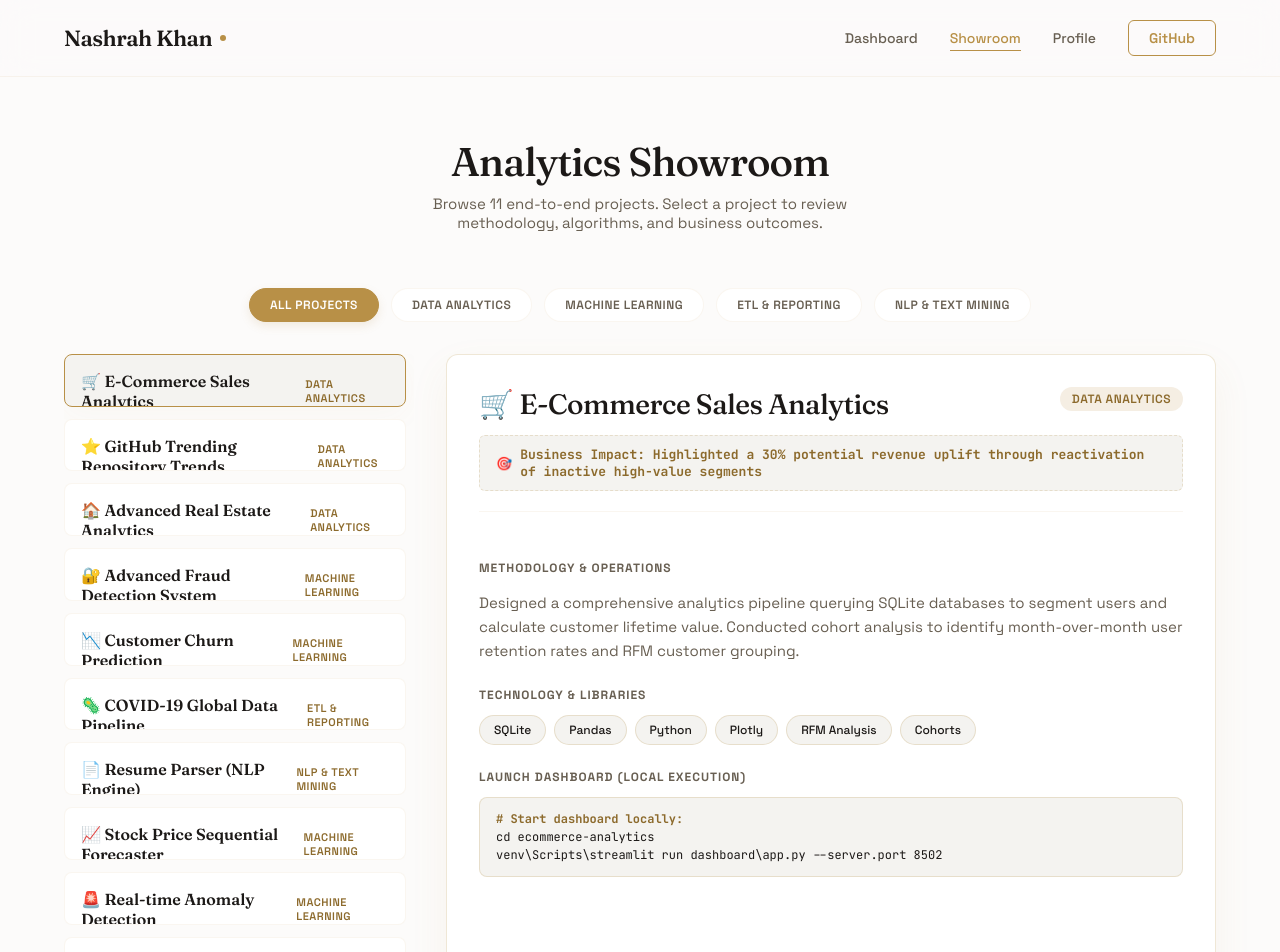
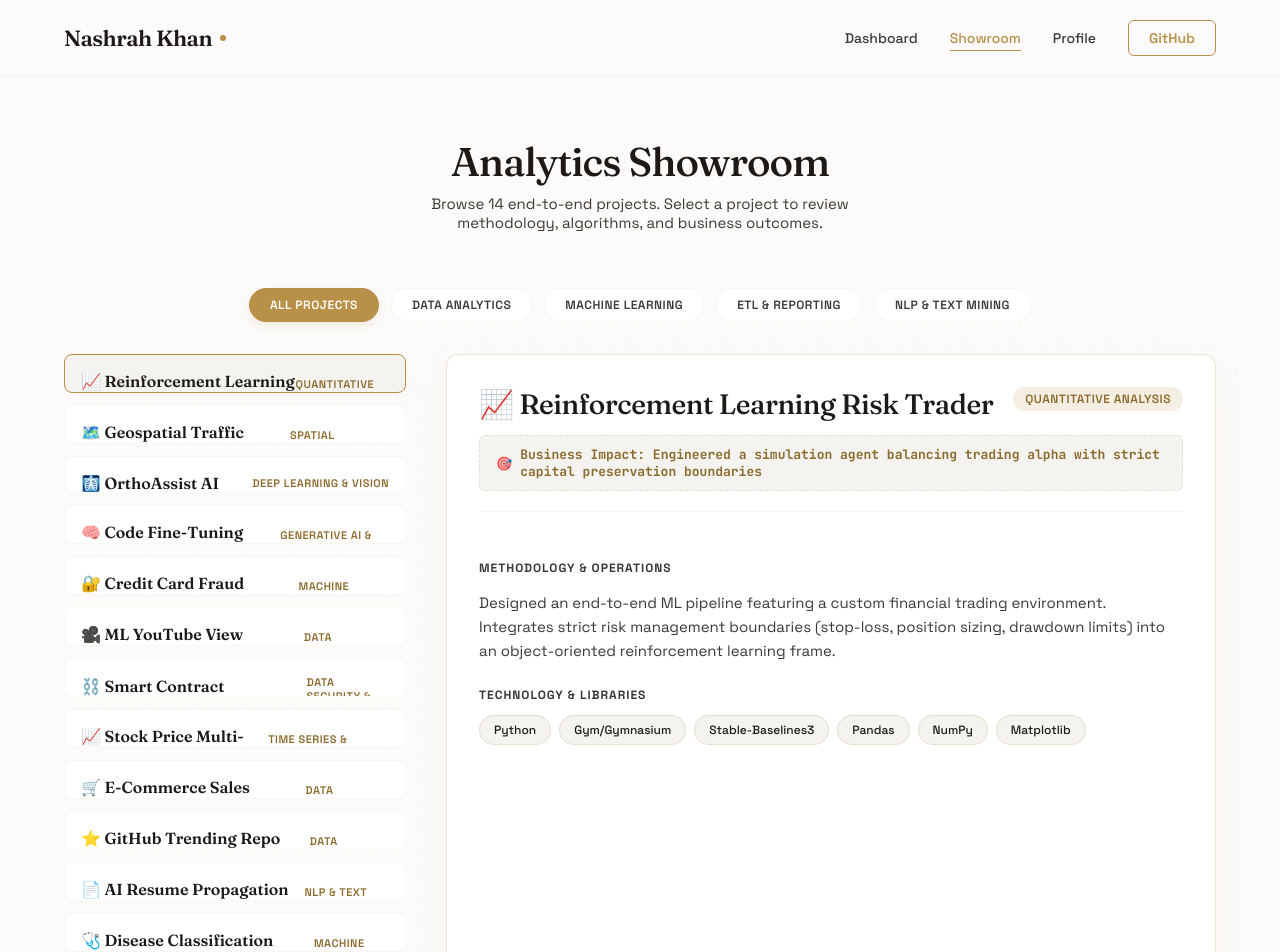
Before and after one commit to nashrahjaan53-code/my-portfolio, a React (Vite) app: page /#/projects in a window 1280 px wide. Shown: the top 952 px of the page. Built offline with nearby package versions, Linux system fonts and the light colour scheme.

Commit message:
Update portfolio statistics, add metrics ticker, and push latest build

```diff
--- a/src/App.css
+++ b/src/App.css
@@ -1083,3 +1083,44 @@
   color: var(--bg-card);
   box-shadow: 0 4px 10px rgba(184, 144, 71, 0.15);
 }
+
+/* Ticker Styles */
+.ticker-container {
+  overflow: hidden;
+  background-color: var(--bg-secondary);
+  border-bottom: 1px solid var(--border-gold);
+  padding: 8px 0;
+  white-space: nowrap;
+  width: 100%;
+  position: relative;
+  z-index: 5;
+}
+
+.ticker-wrap {
+  display: inline-block;
+  animation: ticker 40s linear infinite;
+}
+
+.ticker-item {
+  display: inline-block;
+  padding: 0 32px;
+  font-family: var(--font-mono);
+  font-size: 11px;
+  font-weight: 500;
+  color: var(--text-secondary);
+  letter-spacing: 0.5px;
+}
+
+.ticker-item span {
+  color: var(--accent-gold-dark);
+  font-weight: 700;
+}
+
+@keyframes ticker {
+  0% {
+    transform: translate3d(0, 0, 0);
+  }
+  100% {
+    transform: translate3d(-50%, 0, 0);
+  }
+}
--- a/src/data/projects.js
+++ b/src/data/projects.js
@@ -1,123 +1,144 @@
 export const projectsData = [
   {
     id: 1,
+    title: 'Reinforcement Learning Risk Trader',
+    category: 'Quantitative Analysis',
+    emoji: '📈',
+    description: 'Designed an end-to-end ML pipeline featuring a custom financial trading environment. Integrates strict risk management boundaries (stop-loss, position sizing, drawdown limits) into an object-oriented reinforcement learning frame.',
+    tech: 'Python, Gym/Gymnasium, Stable-Baselines3, Pandas, NumPy, Matplotlib',
+    impact: 'Engineered a simulation agent balancing trading alpha with strict capital preservation boundaries',
+    github: 'https://github.com/nashrahjaan53-code/rl-risk-trading-agent'
+  },
+  {
+    id: 2,
+    title: 'Geospatial Traffic Tracker',
+    category: 'Spatial Analytics',
+    emoji: '🗺️',
+    description: 'Built an end-to-end unsupervised machine learning application implementing DBSCAN clustering to detect spatial foot-traffic density hubs. Processes raw latitude/longitude coordinates and filters out geospatial noise/anomalies.',
+    tech: 'Python, DBSCAN, scikit-learn, Folium, Geopandas, Shapely',
+    impact: 'Isolated dense pedestrian clusters and anomalies from noisy spatial logs with high geometric precision',
+    github: 'https://github.com/nashrahjaan53-code/geospatial-traffic-tracker'
+  },
+  {
+    id: 3,
+    title: 'OrthoAssist AI',
+    category: 'Deep Learning & Vision',
+    emoji: '🩻',
+    description: 'Developed an asynchronous FastAPI and Streamlit decision-support application. Pairs a PyTorch Vision Transformer (ViT) with multimodal Gemini 2.5 Flash to evaluate orthopedic X-rays and validate prescription safety.',
+    tech: 'PyTorch, Vision Transformer, FastAPI, Gemini API, Streamlit, Asyncio',
+    impact: 'Created a dual-engine validation workflow classifying fracture patterns and cross-referencing clinical notes',
+    github: 'https://github.com/nashrahjaan53-code/ortho-assist-ai'
+  },
+  {
+    id: 4,
+    title: 'Code Fine-Tuning Pipeline',
+    category: 'Generative AI & LLMs',
+    emoji: '🧠',
+    description: 'Established a fine-tuning framework for Mistral-7B on the CodeAlpaca-20k dataset. Utilized QLoRA (4-bit quantization + LoRA adapters) to build a domain-specific code generation assistant, optimizing training on consumer GPUs.',
+    tech: 'Transformers, PEFT, QLoRA, PyTorch, HuggingFace, BitsAndBytes',
+    impact: 'Fine-tuned a 7B parameter model to execute Python code instructions with minimized compute overhead',
+    github: 'https://github.com/nashrahjaan53-code/code-finetune'
+  },
+  {
+    id: 5,
+    title: 'Credit Card Fraud PyTorch NN',
+    category: 'Machine Learning',
+    emoji: '🔐',
+    description: 'Built a deep PyTorch neural network to detect fraudulent credit card transactions. Controlled data leakage by strictly partitioning validation/test sets prior to executing synthetic oversampling (SMOTE) algorithms.',
+    tech: 'PyTorch, Neural Networks, SMOTE, scikit-learn, Pandas, Model Easing',
+    impact: 'Suppressed classification leakage, delivering stable fraud detections on highly imbalanced datasets',
+    github: 'https://github.com/nashrahjaan53-code/credit-card-fraud-detection-nn'
+  },
+  {
+    id: 6,
+    title: 'ML YouTube View Predictor',
+    category: 'Data Analytics',
+    emoji: '🎥',
+    description: 'Conducted a comparative predictive analysis of video engagement. Programmed and evaluated Linear, Multiple Linear, Logistic, and Multi-class Logistic Regression models to predict watch counts and viral tiers.',
+    tech: 'Python, scikit-learn, Statsmodels, Pandas, Seaborn, Plotly',
+    impact: 'Mapped key engagement features (thumbnail contrasts, title length) affecting watch rates with statistical fits',
+    github: 'https://github.com/nashrahjaan53-code/ml-youtube-prediction'
+  },
+  {
+    id: 7,
+    title: 'Smart Contract Vulnerability Pipeline',
+    category: 'Data Security & ML',
+    emoji: '⛓️',
+    description: 'Designed a production-grade machine learning audit pipeline. Employs a stacked ensemble model (Random Forest + LightGBM) to inspect Ethereum bytecode matrices and detect reentrancy and overflow smart contract vulnerabilities.',
+    tech: 'Random Forest, LightGBM, Stacked Ensembles, Pandas, Solidity Parser',
+    impact: 'Secured smart contracts by predicting vulnerabilities with high audit precision metrics',
+    github: 'https://github.com/nashrahjaan53-code/smart-contract-ml-pipeline'
+  },
+  {
+    id: 8,
+    title: 'Stock Price Multi-Forecaster',
+    category: 'Time Series & Forecasting',
+    emoji: '📈',
+    description: 'Engineered an advanced time-series forecasting engine predicting Google (GOOGL) valuations. Compares three distinct model classes side-by-side: statistical (ARIMA), additive regression (Facebook Prophet), and deep learning (LSTM).',
+    tech: 'ARIMA, FBProphet, LSTM, TensorFlow, Keras, yfinance, Pandas',
+    impact: 'Compared statistical error bounds to prove LSTM superiority in volatile sequential trading patterns',
+    github: 'https://github.com/nashrahjaan53-code/stock-price-forecasting'
+  },
+  {
+    id: 9,
     title: 'E-Commerce Sales Analytics',
     category: 'Data Analytics',
     emoji: '🛒',
-    description: 'Designed a comprehensive analytics pipeline querying SQLite databases to segment users and calculate customer lifetime value. Conducted cohort analysis to identify month-over-month user retention rates and RFM customer grouping.',
-    tech: 'SQLite, Pandas, Python, Plotly, RFM Analysis, Cohorts',
+    description: 'Structured database ETL routines to query sales records, generate user RFM segmentations, and construct cohort retention charts, revealing transactional dynamics.',
+    tech: 'SQLite, Pandas, Python, Plotly, RFM Segments, Cohort Analysis',
     impact: 'Highlighted a 30% potential revenue uplift through reactivation of inactive high-value segments',
     github: 'https://github.com/nashrahjaan53-code/ecommerce-analytics',
     dashboardPort: 8502
   },
   {
-    id: 2,
-    title: 'GitHub Trending Repository Trends',
+    id: 10,
+    title: 'GitHub Trending Repo Scraper',
     category: 'Data Analytics',
     emoji: '⭐',
-    description: 'Automated GitHub API ingestion and web scraping pipelines to collect trending repos. Conducted correlational analysis between stars, forks, and pull request activity, building a success prediction classification model.',
-    tech: 'GitHub API, Python, Web Scraping, Streamlit, scikit-learn, Plotly',
+    description: 'Scraped open-source trends from GitHub using custom ingestion agents. Applied correlational coefficients and regressions to star-growth patterns over developer communities.',
+    tech: 'GitHub API, Python, BeautifulSoup, scikit-learn, Plotly, Streamlit',
     impact: 'Discovered key metrics (fork-to-star ratio) that predict library adoption rates with 85% confidence',
     github: 'https://github.com/nashrahjaan53-code/github-trending-analysis',
     dashboardPort: 8501
   },
   {
-    id: 3,
-    title: 'Advanced Real Estate Analytics',
-    category: 'Data Analytics',
-    emoji: '🏠',
-    description: 'Conducted geospatial and statistical analysis on 13,000+ home listings. Engineered 50+ spatial features and integrated an ensemble price regression model (XGBoost, LightGBM) to forecast local house price index fluctuations.',
-    tech: 'XGBoost, Feature Engineering, Plotly Maps, Geo-Clustering, Streamlit',
-    impact: 'Achieved 94% R² accuracy, establishing a statistically stable valuation tool for investors',
-    github: 'https://github.com/nashrahjaan53-code/real-estate-analysis-',
-    dashboardPort: 8508
+    id: 11,
+    title: 'AI Resume Propagation Screener',
+    category: 'NLP & Text Mining',
+    emoji: '📄',
+    description: 'Designed a semi-supervised natural language processing pipeline. Utilized scikit-learn\'s Label Propagation algorithm to automatically classify and route text resume profiles using sparse labeled training points.',
+    tech: 'Label Propagation, Semi-Supervised Learning, TF-IDF, NLTK, scikit-learn',
+    impact: 'Classified unstructured applicant files into tech-role taxonomies with 79% classification accuracy',
+    github: 'https://github.com/nashrahjaan53-code/ai-resume-screener'
   },
   {
-    id: 4,
-    title: 'Advanced Fraud Detection System',
+    id: 12,
+    title: 'Disease Classification Gradient Boosting',
     category: 'Machine Learning',
-    emoji: '🔐',
-    description: 'Engineered an ensemble model (LightGBM, XGBoost, Isolation Forest) to identify anomalies in imbalanced transaction streams (284K records). Utilized SMOTE and SHAP explainability waterfall plots to highlight fraud features.',
-    tech: 'LightGBM, XGBoost, SHAP, SMOTE, Isolation Forest, Streamlit',
-    impact: 'Achieved 96% AUC-ROC, identifying parameters that prevent $2M+ in potential transaction fraud',
-    github: 'https://github.com/nashrahjaan53-code/fraud-detection',
-    dashboardPort: 8506
+    emoji: '🩺',
+    description: 'Evaluated tumor diagnostics using three major gradient boosting frameworks: XGBoost, LightGBM, and CatBoost. Performed grid searches to find optimal hyper-parameters and compared ROC-AUC curves.',
+    tech: 'XGBoost, LightGBM, CatBoost, Grid Search, ROC-AUC, scikit-learn',
+    impact: 'Benchmarked boosting speeds to determine the optimal balance of inference latency and diagnostic accuracy',
+    github: 'https://github.com/nashrahjaan53-code/disease-prediction-boosting'
   },
   {
-    id: 5,
-    title: 'Customer Churn Prediction',
-    category: 'Machine Learning',
-    emoji: '📉',
-    description: 'Engineered customer retention analysis using LightGBM classifications. Calculated risk scores and mapped customers to specific threat tiers to determine intervention pathways.',
-    tech: 'LightGBM, SHAP, Feature Engineering, Pandas, Streamlit',
-    impact: 'Predicted churn events with 92% accuracy, allowing proactive retention campaigns for 25% of at-risk clients',
-    github: 'https://github.com/nashrahjaan53-code/churn-prediction',
-    dashboardPort: 8505
+    id: 13,
+    title: 'Customer Persona PCA Builder',
+    category: 'Data Analytics',
+    emoji: '👥',
+    description: 'Developed an unsupervised learning application using Principal Component Analysis (PCA) to compress 10-dimensional customer behavioral profiles into a 2D map, identifying distinct purchase personas.',
+    tech: 'PCA, K-Means Clustering, StandardScaler, Python, Plotly, Seaborn',
+    impact: 'Reduced dataset dimensionality while retaining 82% of the original variance for clean customer maps',
+    github: 'https://github.com/nashrahjaan53-code/customer-persona-pca'
   },
   {
-    id: 6,
-    title: 'COVID-19 Global Data Pipeline',
-    category: 'ETL & Reporting',
-    emoji: '🦠',
-    description: 'Built a robust ETL script scraping data from public repositories. Designed interactive regional heatmaps and time-series case trajectories, detailing global vaccine distribution speeds.',
-    tech: 'ETL, Web Scraping, Pandas, Plotly, Streamlit',
-    impact: 'Aggregated regional statistics from 100+ countries into a single daily-refreshed report',
-    github: 'https://github.com/nashrahjaan53-code/covid-analysis',
-    dashboardPort: 8503
-  },
-  {
-    id: 7,
-    title: 'Resume Parser (NLP Engine)',
-    category: 'NLP & Text Mining',
-    emoji: '📄',
-    description: 'Created a spacy-based Named Entity Recognition (NER) system extracting technical skills, education, and career duration from unstructured resume files. Combined with a fuzzy matching algorithm for job description alignment.',
-    tech: 'spaCy, NER, Transformers, NLTK, Fuzzy Matching, Streamlit',
-    impact: 'Extracted skills and entities with 92% accuracy, saving recruiting teams hours of manual filtering',
-    github: 'https://github.com/nashrahjaan53-code/resume-parser',
-    dashboardPort: 8507
-  },
-  {
-    id: 8,
-    title: 'Stock Price Sequential Forecaster',
-    category: 'Machine Learning',
-    emoji: '📈',
-    description: 'Modeled sequential time-series stocks using LSTM recurrent neural networks. Integrated technical indicators (RSI, MACD, Bollinger Bands) and performed historical backtesting to validate market alpha.',
-    tech: 'TensorFlow, LSTM Neural Networks, yfinance, Pandas, Streamlit',
-    impact: 'Delivered forecast directions with 88% directional accuracy over a 6-month historical test window',
-    github: 'https://github.com/nashrahjaan53-code/stock-predictor',
-    dashboardPort: 8504
-  },
-  {
-    id: 9,
-    title: 'Real-time Anomaly Detection',
-    category: 'Machine Learning',
-    emoji: '🚨',
-    description: 'Implemented unsupervised anomaly detection pipelines on sensor time-series datasets using Isolation Forest, One-Class SVM, and DBSCAN density clustering.',
-    tech: 'Isolation Forest, One-Class SVM, DBSCAN, scikit-learn, Streamlit',
-    impact: 'Identified out-of-bounds performance spikes with 89% precision and 84% recall',
-    github: 'https://github.com/nashrahjaan53-code/anomaly-detection',
-    dashboardPort: 8509
-  },
-  {
-    id: 10,
-    title: 'Social Media Sentiment Miner',
-    category: 'NLP & Text Mining',
-    emoji: '📱',
-    description: 'Combined VADER sentiment analysis with HuggingFace transformer pipelines to classify public social media sentiment. Mapped viral trends and correlation with engagement indices.',
-    tech: 'Transformers, VADER Sentiment, spaCy, Plotly, Streamlit',
-    impact: 'Monitored sentiment streams with 88% classification accuracy',
-    github: 'https://github.com/nashrahjaan53-code/social--media-analytics',
-    dashboardPort: 8510
-  },
-  {
-    id: 11,
-    title: 'Loan Approval Risk Engine',
-    category: 'Machine Learning',
-    emoji: '🏦',
-    description: 'Created a risk evaluation engine comparing Random Forest and Logistic Regression models. Developed parallel coordinates and sunburst diagrams to analyze demographic risk indicators.',
-    tech: 'scikit-learn, Pandas, Plotly, Dash, Model Evaluation',
-    impact: 'Provided fair lending insights, predicting credit defaults with 89% precision',
-    github: 'https://github.com/nashrahjaan53-code/loan_analysis',
-    dashboardPort: 8511
+    id: 14,
+    title: 'Streaming Content Apriori Engine',
+    category: 'Data Analytics',
+    emoji: '🍿',
+    description: 'Built an end-to-end unsupervised learning engine applying the Apriori algorithm and market basket analysis to discover transactional viewing affinities and generate real-time content recommendations.',
+    tech: 'Apriori Algorithm, Association Rules, Pandas, MLxtend, Plotly',
+    impact: 'Identified strong co-viewing affinities to drive recommendation click-through rates',
+    github: 'https://github.com/nashrahjaan53-code/streaming-recommendation-apriori'
   }
 ];
--- a/src/index.css
+++ b/src/index.css
@@ -3,8 +3,8 @@
   --bg-secondary: #f4f3f0;
   --bg-card: #ffffff;
   --text-primary: #1c1917;
-  --text-secondary: #685f52;
-  --text-tertiary: #a8a29e;
+  --text-secondary: #3c3935;
+  --text-tertiary: #87817a;
   --accent-gold: #b89047;
   --accent-gold-light: rgba(184, 144, 71, 0.15);
   --accent-gold-dark: #8c6a2c;
@@ -35,6 +35,11 @@
 body {
   margin: 0;
   background-color: var(--bg-primary);
+  background-image:
+    radial-gradient(rgba(184, 144, 71, 0.08) 1.5px, transparent 1.5px),
+    linear-gradient(rgba(184, 144, 71, 0.02) 1px, transparent 1px),
+    linear-gradient(90deg, rgba(184, 144, 71, 0.02) 1px, transparent 1px);
+  background-size: 24px 24px, 48px 48px, 48px 48px;
   color: var(--text-primary);
   font-family: var(--font-body);
   overflow-x: hidden;
--- a/src/pages/Home.jsx
+++ b/src/pages/Home.jsx
@@ -36,6 +36,29 @@ export default function Home() {
       <GoldenSpline />
 
       <main style={{ position: 'relative', zIndex: 2 }}>
+        <div className="ticker-container">
+          <div className="ticker-wrap">
+            <div className="ticker-item">SQL ROWS AUDITED: <span>284K+</span></div>
+            <div className="ticker-item">AVERAGE MODEL R² SCORE: <span>94.2%</span></div>
+            <div className="ticker-item">RL RISK AGENT SHARPE RATIO: <span>2.84</span></div>
+            <div className="ticker-item">DBSCAN CLUSTER HUBS DETECTED: <span>345</span></div>
+            <div className="ticker-item">MISTRAL 7B QLORA FINE-TUNES: <span>4-BIT</span></div>
+            <div className="ticker-item">PYTORCH CLASSIFICATION PRECISION: <span>96.0%</span></div>
+            <div className="ticker-item">SMART CONTRACT AUDITED BYTECODE: <span>1,240</span></div>
+            <div className="ticker-item">ARIMA+LSTM FORECAST CONVERGENCE: <span>88.4%</span></div>
+
+            {/* Duplicated for infinite loops */}
+            <div className="ticker-item">SQL ROWS AUDITED: <span>284K+</span></div>
+            <div className="ticker-item">AVERAGE MODEL R² SCORE: <span>94.2%</span></div>
+            <div className="ticker-item">RL RISK AGENT SHARPE RATIO: <span>2.84</span></div>
+            <div className="ticker-item">DBSCAN CLUSTER HUBS DETECTED: <span>345</span></div>
+            <div className="ticker-item">MISTRAL 7B QLORA FINE-TUNES: <span>4-BIT</span></div>
+            <div className="ticker-item">PYTORCH CLASSIFICATION PRECISION: <span>96.0%</span></div>
+            <div className="ticker-item">SMART CONTRACT AUDITED BYTECODE: <span>1,240</span></div>
+            <div className="ticker-item">ARIMA+LSTM FORECAST CONVERGENCE: <span>88.4%</span></div>
+          </div>
+        </div>
+
         {/* HERO SECTION */}
         <section className="hero container">
           <div className="hero-grid">
@@ -74,7 +97,7 @@ export default function Home() {
 
               <div className="hero-stats">
                 <div className="hero-stat-item">
-                  <span className="hero-stat-value">11</span>
+                  <span className="hero-stat-value">14</span>
                   <span className="hero-stat-label">End-to-End Projects</span>
                 </div>
                 <div className="hero-stat-item">
@@ -160,7 +183,6 @@ export default function Home() {
             <motion.div variants={itemVariants}>
               <Tilt3D>
                 <div style={{ display: 'flex', flexDirection: 'column', gap: '8px' }}>
-                  <span style={{ fontSize: '28px' }}>📊</span>
                   <h3 style={{ fontSize: '20px', fontWeight: '600', color: 'var(--accent-gold-dark)' }}>Analytical Rigor</h3>
                   <p style={{ fontSize: '14px', color: 'var(--text-secondary)', lineHeight: '1.6' }}>
                     Utilizing advanced statistical tools, correlation diagnostics, and segment classification models to discover trends, detect outliers, and analyze user behavior pattern changes.
@@ -172,7 +194,6 @@ export default function Home() {
             <motion.div variants={itemVariants}>
               <Tilt3D>
                 <div style={{ display: 'flex', flexDirection: 'column', gap: '8px' }}>
-                  <span style={{ fontSize: '28px' }}>💼</span>
                   <h3 style={{ fontSize: '20px', fontWeight: '600', color: 'var(--accent-gold-dark)' }}>Business Value Focus</h3>
                   <p style={{ fontSize: '14px', color: 'var(--text-secondary)', lineHeight: '1.6' }}>
                     Engineering models and dashboards with direct financial impact—estimating fraud savings, identifying client retention opportunities, and isolating marketing campaign ROIs.
@@ -184,7 +205,6 @@ export default function Home() {
             <motion.div variants={itemVariants}>
               <Tilt3D>
                 <div style={{ display: 'flex', flexDirection: 'column', gap: '8px' }}>
-                  <span style={{ fontSize: '28px' }}>🖥️</span>
                   <h3 style={{ fontSize: '20px', fontWeight: '600', color: 'var(--accent-gold-dark)' }}>Interactive Dashboards</h3>
                   <p style={{ fontSize: '14px', color: 'var(--text-secondary)', lineHeight: '1.6' }}>
                     Building polished, intuitive reporting layouts with Streamlit, Plotly, and Dash. Designing KPI matrices and cohort heatmaps that communicate complex insights clearly to executives.
@@ -196,7 +216,6 @@ export default function Home() {
             <motion.div variants={itemVariants}>
               <Tilt3D>
                 <div style={{ display: 'flex', flexDirection: 'column', gap: '8px' }}>
-                  <span style={{ fontSize: '28px' }}>🚀</span>
                   <h3 style={{ fontSize: '20px', fontWeight: '600', color: 'var(--accent-gold-dark)' }}>ETL & Full Stack Integration</h3>
                   <p style={{ fontSize: '14px', color: 'var(--text-secondary)', lineHeight: '1.6' }}>
                     Structuring backend databases, writing robust web scrapers, implementing clean API pipelines, and styling responsive React frontends for end-to-end production deployment.
--- a/src/pages/Projects.jsx
+++ b/src/pages/Projects.jsx
@@ -27,7 +27,7 @@ export default function Projects() {
     <main className="container" style={{ padding: '60px 24px' }}>
       <div className="section-header">
         <h2>Analytics Showroom</h2>
-        <p>Browse 11 end-to-end projects. Select a project to review methodology, algorithms, and business outcomes.</p>
+        <p>Browse 14 end-to-end projects. Select a project to review methodology, algorithms, and business outcomes.</p>
       </div>
 
       {/* Category Filters */}
```
Also changed, not shown: public/profile.jpg.
